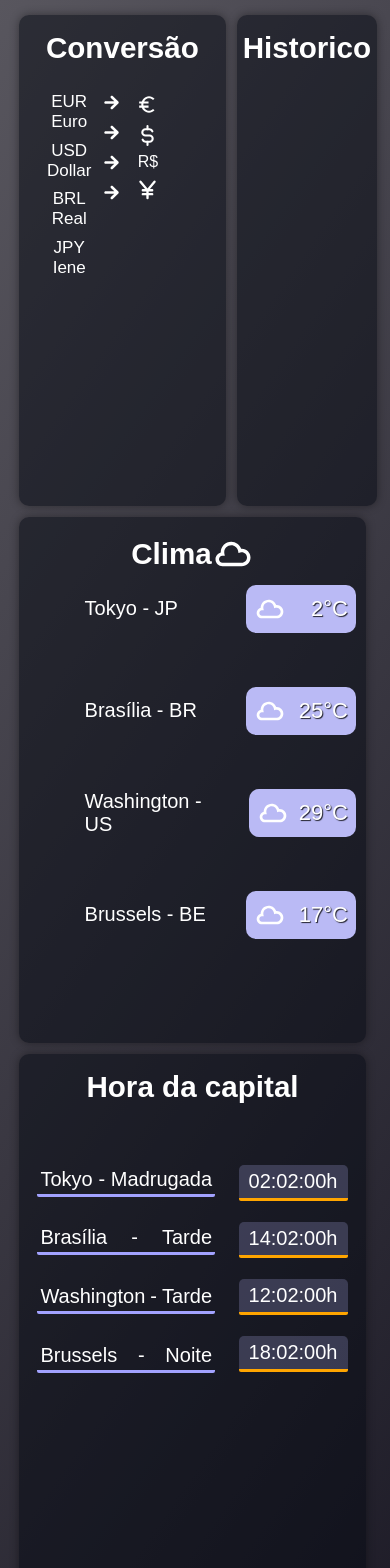
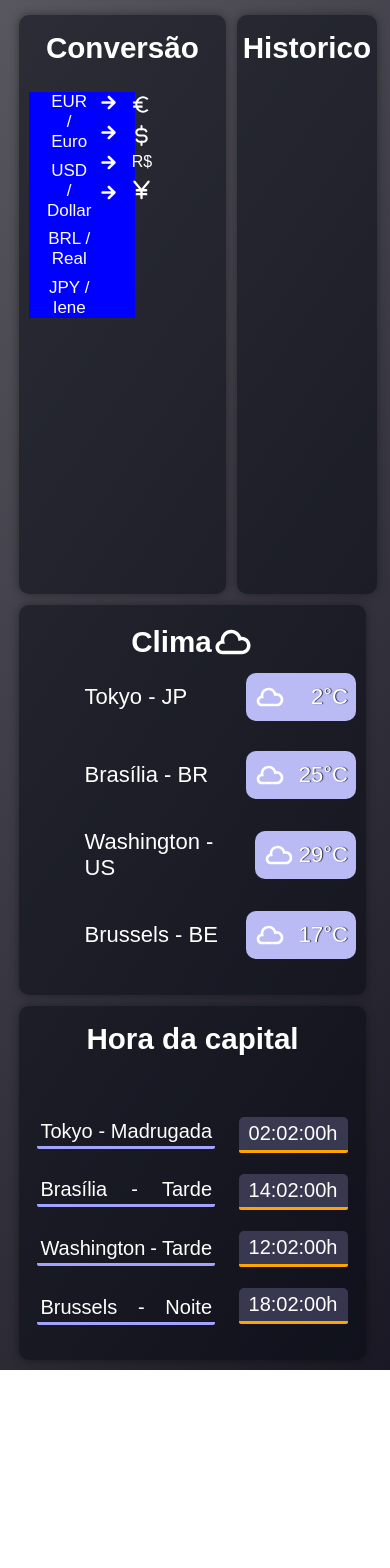
Before and after one commit to SantV7/dashboard-coins, a React (Vite) app: page / in a window 390 px wide. Shown: the top 1568 px of the page. After the commit the page ends 1370 px from the top, so only its background shows below. Built offline with nearby package versions, Linux system fonts and the light colour scheme; a web font is replaced by a local one.

Commit message:
Fineshed today...

```diff
--- a/src/components/convertionCoins/ConvertionCoins.jsx
+++ b/src/components/convertionCoins/ConvertionCoins.jsx
@@ -6,7 +6,6 @@ import '../convertionCoins/convertion-coins.css'
 
 const ConvertionCoins = () => {
 
-
   return (
     <>
         <div className="data-card" id="convertion-coins">
@@ -14,17 +13,17 @@ const ConvertionCoins = () => {
 
           <div className="local-explication-money">
             <div className="money-explication">
-               <div className="type-money">EUR Euro</div>
-               <div className="type-money">USD Dollar</div>
-               <div className="type-money">BRL Real</div>
-               <div className="type-money">JPY Iene</div>
+               <div className="type-money">EUR / Euro</div>
+               <div className="type-money">USD / Dollar</div>
+               <div className="type-money">BRL / Real</div>
+               <div className="type-money">JPY / Iene</div>
             </div>
 
             <div className="arrow-explications">
               <IoMdArrowRoundForward size={21} />
               <IoMdArrowRoundForward size={21} />
-              <IoMdArrowRoundForward size={21}/>
-              <IoMdArrowRoundForward size={21}/>
+              <IoMdArrowRoundForward size={21} />
+              <IoMdArrowRoundForward size={21} />
             </div>
 
             <div className="symbols-money">
--- a/src/components/convertionCoins/convertion-coins.css
+++ b/src/components/convertionCoins/convertion-coins.css
@@ -4,8 +4,9 @@
     width: 50%;
     margin-top: 27px;
     display: flex;
+    justify-content: space-between;
     flex-flow: row nowrap;
-    gap: 13px;
+    gap: 10px;
     padding-left: 18px;
 }
 
@@ -32,6 +33,8 @@
 
 .type-money {
     display: flex;
+    flex-flow: row nowrap;
+    background-color: blue;
     align-items: center;
     gap: 7px;
 }
@@ -42,3 +45,10 @@
     width: 100%;
     height: 50%;
 }
+
+@media screen and (max-width: 1200px) {
+    .local-explication-money {
+        width: 57%;
+        background-color: blue;
+    }
+}
--- a/src/components/weather/weather.css
+++ b/src/components/weather/weather.css
@@ -16,6 +16,7 @@
             width: 100%;
             display: flex;
             gap: 20px;
+            font-size: 22px;
             flex-flow: row nowrap;
             justify-content: space-between;
             align-items: center;
@@ -31,7 +32,7 @@
                 background-color: rgb(186, 186, 245);
                 padding: 8px;
                 border-radius: 10px;
-                text-shadow: 1px 1px 1px rgba(0, 0, 0, 0.822);
+                text-shadow: 1px 0px 1px rgba(0, 0, 0, 0.808);
             }
         }
 }
--- a/src/styles/main.css
+++ b/src/styles/main.css
@@ -53,32 +53,32 @@
 
 @media screen and (max-width: 1200px) {
     #main-content {
-        height: 1800px;
-        grid-template-rows: repeat(55, auto);
+        height: 1370px;
+        grid-template-rows: repeat(auto);
         grid-template-columns: 1.6fr 1fr;
         padding-left: 19px;
         justify-content: center;
     }
 
     #convertion-coins {
-        grid-area: 1 / 1 / 16/ 2;
+        grid-area: 1 / 1 / 10/ 2;
         padding: 10px;
     }
 
     #weather {
-        grid-area: 16 /1 /30/ 3;
+        grid-area: 10 /1 /11/ 3;
     }
 
     #history {
-    grid-area: 1 / 4 / 16 / -2;
+        grid-area: 1 / 4 / 10 / -2;
+    }
+
+
+    #hour-capital {
+        grid-area: 11/ 1 / 12/ 3;
     }
 
     #img-slide {
-        background-color: rgb(53, 70, 92);
-        grid-area: 47 / 1 / 55/ 3;
-    }
-
-    #hour-capital {
-        grid-area: 30/ 1 / 47/ 3;
+        display: none;
     }
 }
```
